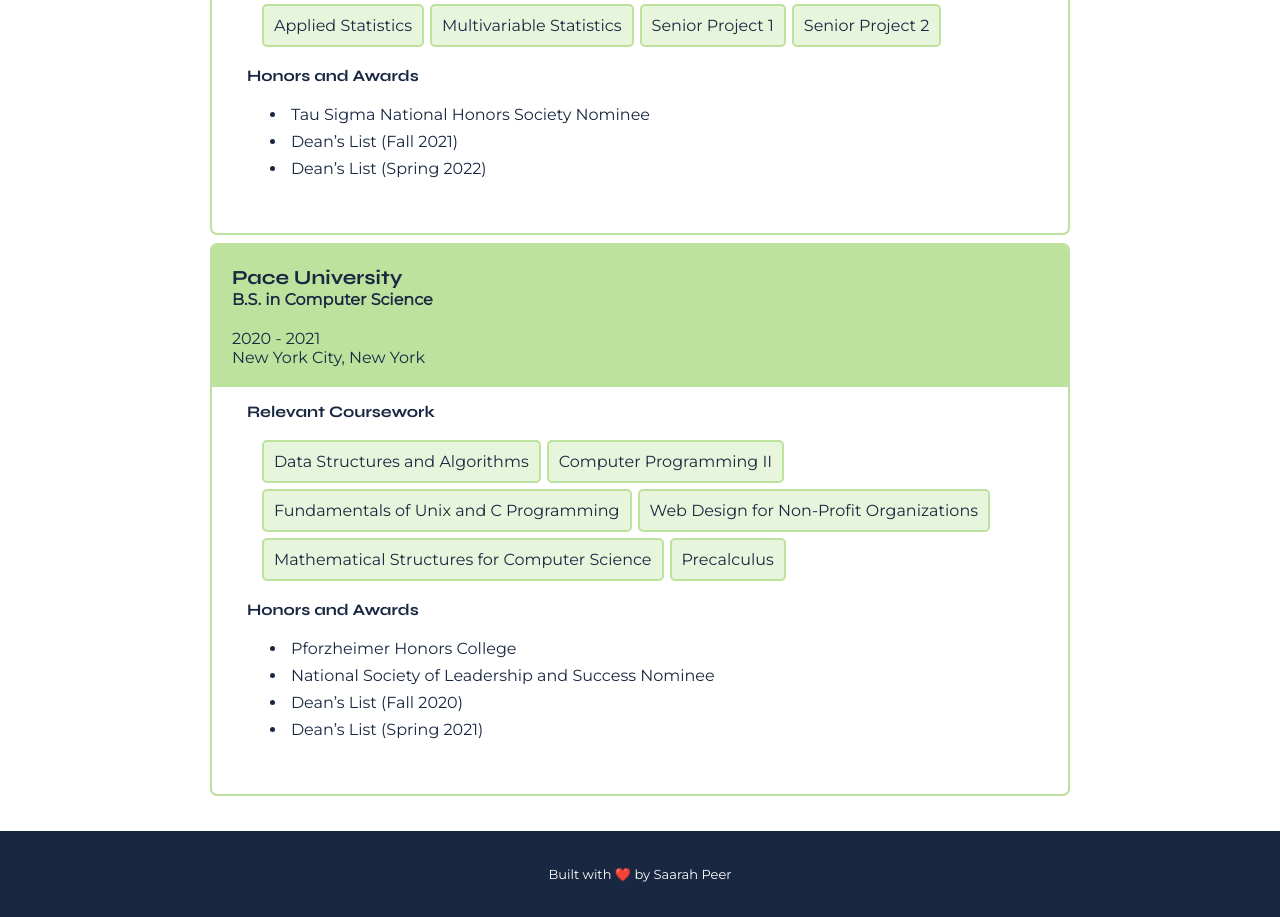
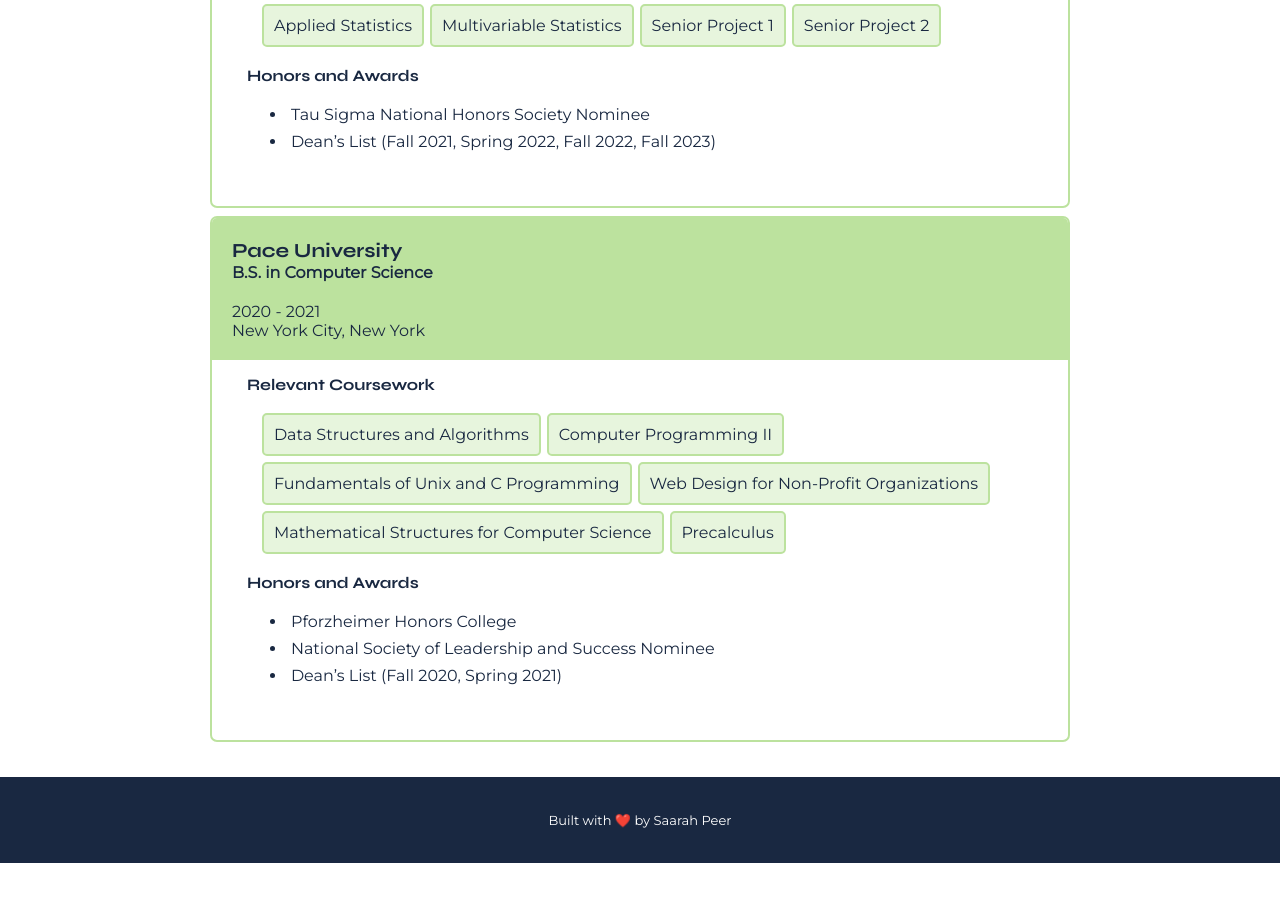
Before and after one commit to speer987/personal-website, a React (Create React App) app: page / in a window 1280 px wide. Shown: the part 9102-10019 px from the top of the page. After the commit the page ends 9965 px from the top, so only its background shows below. Built offline with nearby package versions, Linux system fonts and the light colour scheme.

Commit message:
adding updated education file with honors and coursework

```diff
--- a/src/components/edu.js
+++ b/src/components/edu.js
@@ -27,8 +27,7 @@
     ],
     honors: [
       "Tau Sigma National Honors Society Nominee",
-      "Dean’s List (Fall 2021)",
-      "Dean’s List (Spring 2022)",
+      "Dean’s List (Fall 2021, Spring 2022, Fall 2022, Fall 2023)",
     ],
   },
   {
@@ -47,8 +46,7 @@
     honors: [
       "Pforzheimer Honors College",
       "National Society of Leadership and Success Nominee",
-      "Dean’s List (Fall 2020)",
-      "Dean’s List (Spring 2021)",
+      "Dean’s List (Fall 2020, Spring 2021)",
     ],
   },
 ];
```
